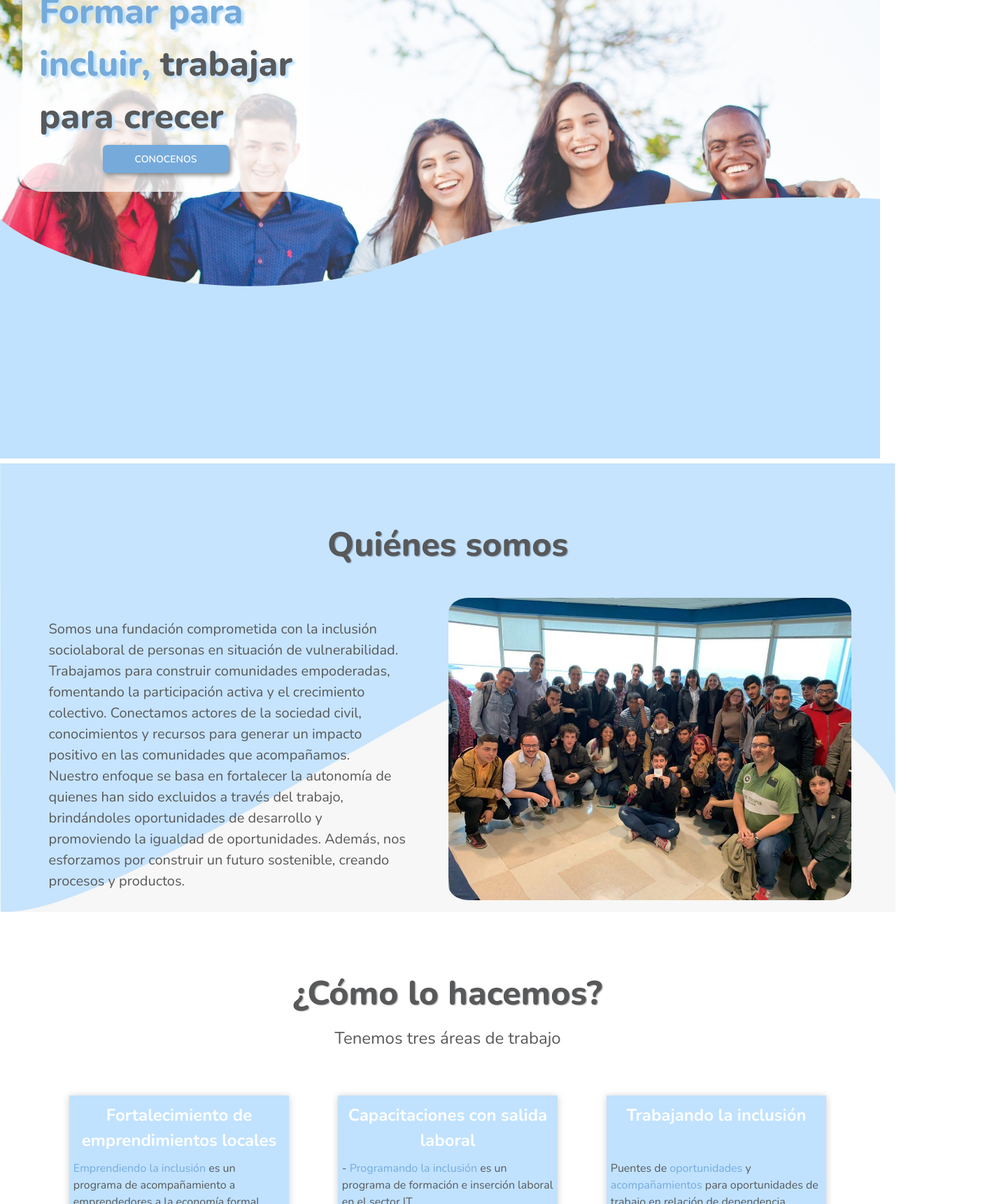
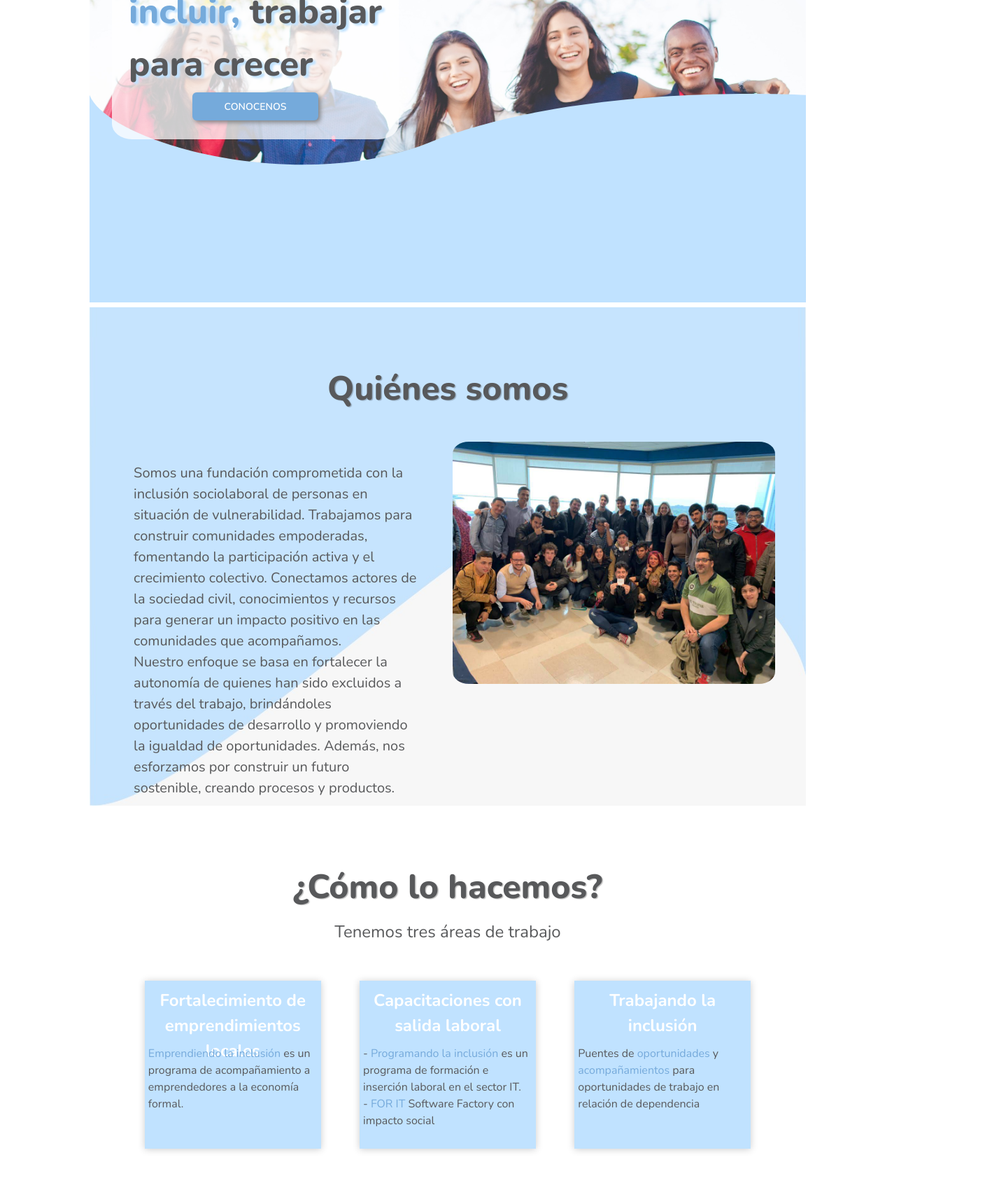
Before and after one commit to FormarImpactDevs/client-fundacion-formar-web, a React (Vite) app: page / in a window 1280 px wide. Shown: the part 160-1880 px from the top of the page at 70% size, 1408 px wide, since content can reach past the window. Built offline with nearby package versions, Linux system fonts and the light colour scheme.

Commit message:
Fix styles

```diff
--- a/src/layout/mainLayout.scss
+++ b/src/layout/mainLayout.scss
@@ -1,3 +1,6 @@
+
+@import "../styles/media-queries";
+
 .main {
     height: auto;
     min-height: 100vh;
@@ -6,4 +9,10 @@
 .container {
     min-height: 63.3vh;
     margin-top: 75px;
+
+    @include desktop-large {
+        max-width: 80%;
+        margin: 0 auto;
+    }
+
 }
--- a/src/views/Presentation/_presentation.scss
+++ b/src/views/Presentation/_presentation.scss
@@ -69,7 +69,7 @@
 
   figure {
     .presentation_img {
-      max-width: 100vw;
+      max-width: 100%;
     }
   }
 
--- a/src/views/ProgrammingTheInclusion.jsx/index.jsx
+++ b/src/views/ProgrammingTheInclusion.jsx/index.jsx
@@ -5,6 +5,7 @@ import programmer from "../../assets/programmer.svg";
 import Rocket from "../../assets/rocket.svg";
 import Briefcase from "../../assets/Briefcase.svg";
 import Users from "../../assets/group.svg";
+import Title from "../../components/Title"
 
 export const ProgrammingTheInclusion = () => {
   const infoCards = [
@@ -38,7 +39,7 @@ export const ProgrammingTheInclusion = () => {
   return (
     <section className="ProgrammingTheInclusion-container container">
       <div className="titleContainer">
-        <h1 className="title">Ecosistema favorable para</h1>
+        <Title text="Ecosistema favorable para"/>
         <h1 className="title">
           la <span>inserción en la tecnología</span>
         </h1>
```
